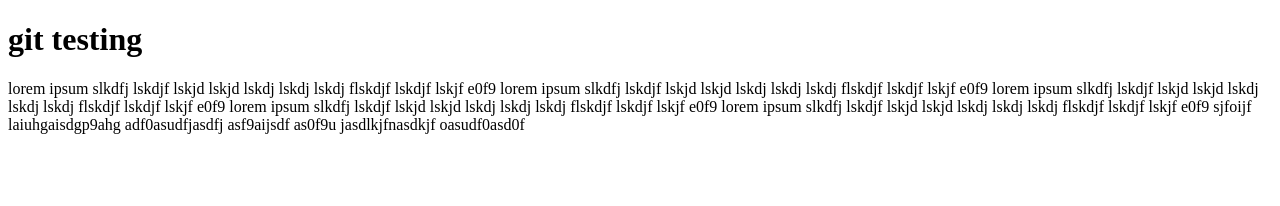
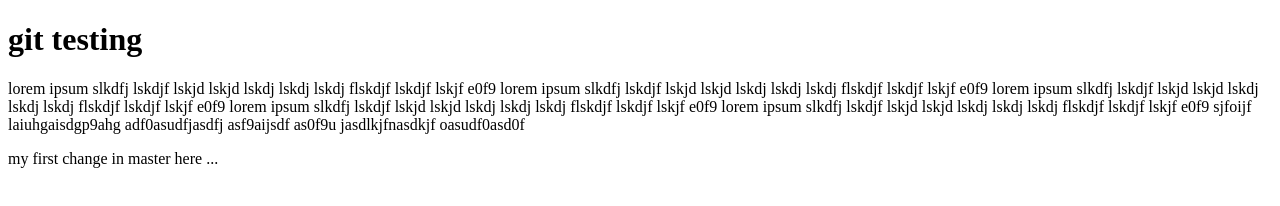
Before and after one commit to nilsma/git-testing, a plain HTML site: page index.html in a window 1280 px wide. Drawn offline with Linux system fonts and the light colour scheme.

Commit message:
my first change to master-branch

```diff
--- a/index.html
+++ b/index.html
@@ -13,5 +13,8 @@
         lorem ipsum slkdfj lskdjf lskjd lskjd lskdj lskdj lskdj flskdjf lskdjf lskjf e0f9
         sjfoijf laiuhgaisdgp9ahg adf0asudfjasdfj asf9aijsdf as0f9u jasdlkjfnasdkjf oasudf0asd0f</p>
 </div>
+<div id="master-div">
+    <p class="first-change">my first change in master here ...</p>
+</div>
 </body>
 </html>
```
